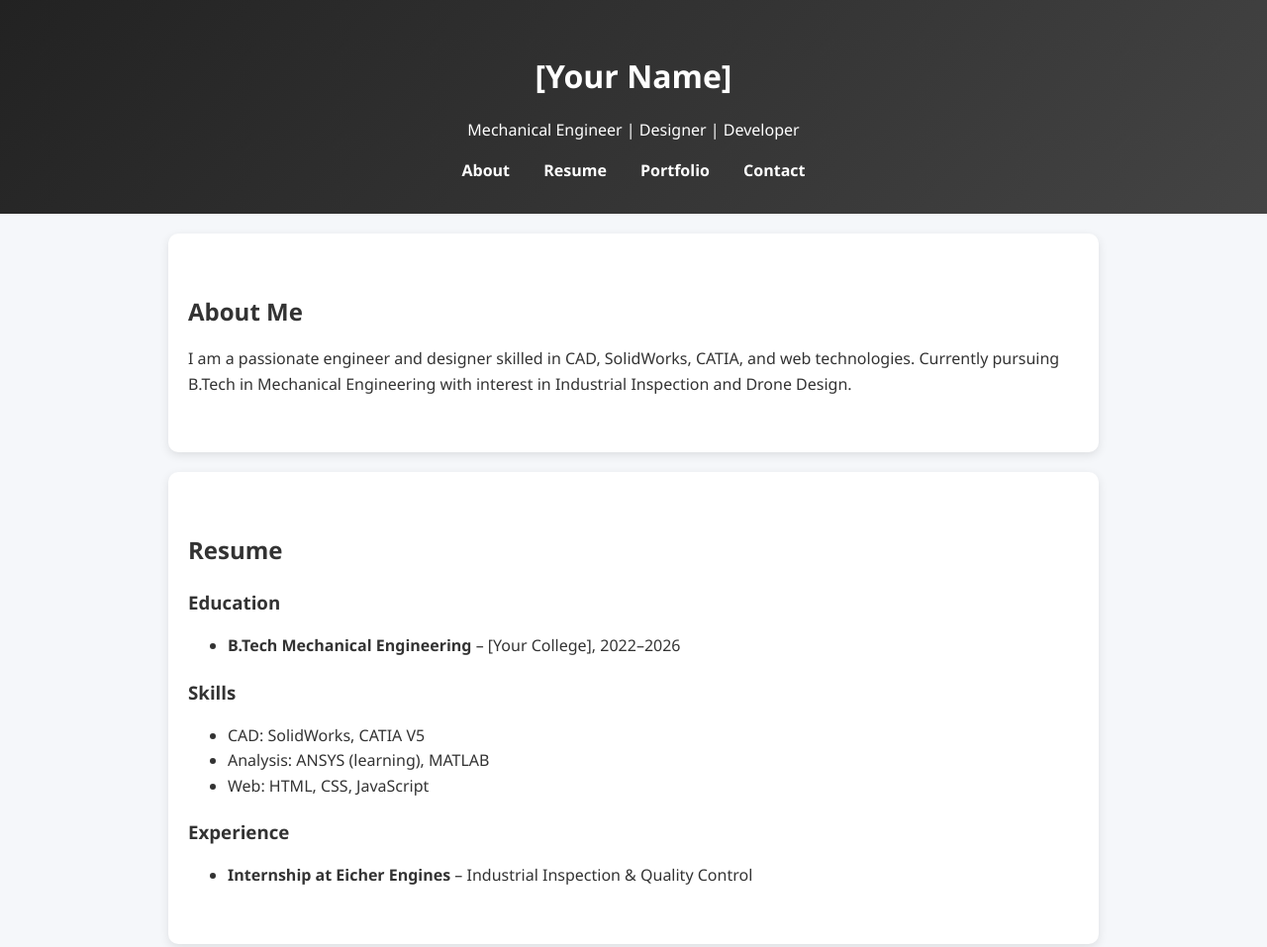
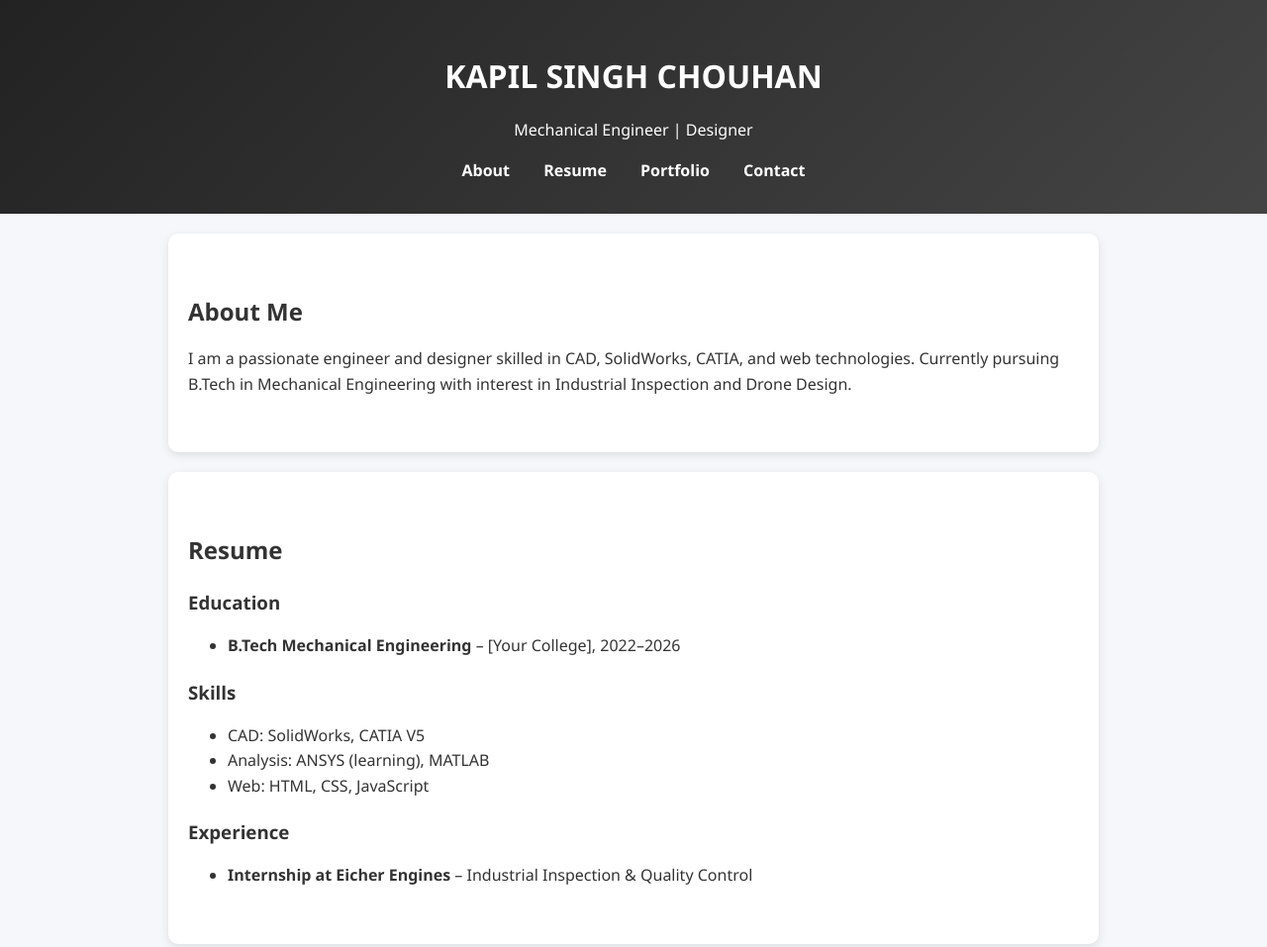
Before and after one commit to chauhankapil-web/cadia, a plain HTML site: page index.html in a window 1280 px wide. Shown: the top 957 px of the page at 99% size. Drawn offline with Linux system fonts and the light colour scheme.

Commit message:
Update index.html

```diff
--- a/index.html
+++ b/index.html
@@ -8,8 +8,8 @@
 </head>
 <body>
   <header>
-    <h1>[Your Name]</h1>
-    <p>Mechanical Engineer | Designer | Developer</p>
+    <h1>KAPIL SINGH CHOUHAN</h1>
+    <p>Mechanical Engineer | Designer</p>
     <nav>
       <a href="#about">About</a>
       <a href="#resume">Resume</a>
```
